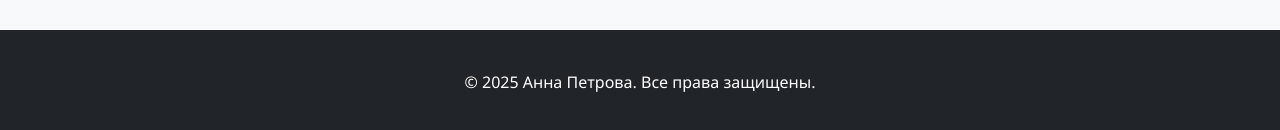
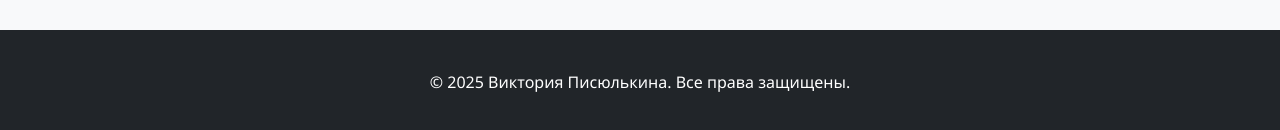
Before and after one commit to wakamakafo1-netizen/vika-chichevika.github.io, a plain HTML site: page index.html in a window 1280 px wide. Shown: the part 2042-2172 px from the top of the page. Drawn offline with Linux system fonts and the light colour scheme.

Commit message:
Update index.html

```diff
--- a/index.html
+++ b/index.html
@@ -164,7 +164,7 @@
   </section>
 
   <footer>
-    <p>&copy; 2025 Анна Петрова. Все права защищены.</p>
+    <p>&copy; 2025 Виктория Писюлькина. Все права защищены.</p>
   </footer>
 
 </body>
```
